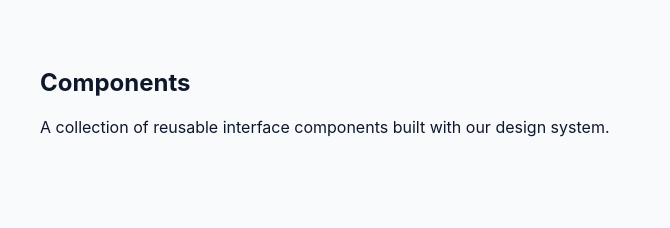
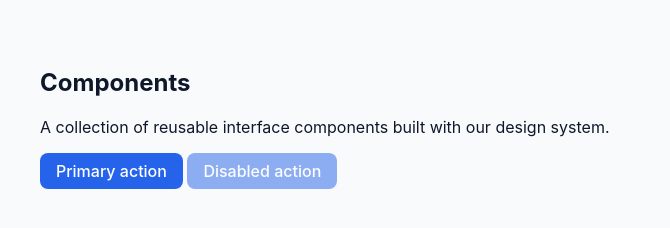
Before and after one commit to Monasterios/personal-ui-system, a plain HTML site: page frontend/index.html in a window 1280 px wide. Shown: the part 82-310 px from the top of the page, without its empty margins (0-670 px from the left). Drawn offline with Linux system fonts and the light colour scheme.

Commit message:
feat: add button component

```diff
--- a/design-system/tokens.css
+++ b/design-system/tokens.css
@@ -12,6 +12,7 @@
 
     --color-success: #16a34a;
     --color-danger: #dc2626;
+    --color-focus: #2563eb;
 
     /* Spacing */
     --space-xs: 0.25rem;  /* 4px */
@@ -40,4 +41,8 @@
     --font-weight-medium: 500;
     --font-weight-semibold: 600;
     --font-weight-bold: 700;
+
+    /* Motion */
+    --duration-fast: 150ms;
+    --ease-default: ease-in-out;
 }
--- /dev/null
+++ b/frontend/css/components.css
@@ -0,0 +1,39 @@
+.c-button {
+    display: inline-flex;
+    align-items: center;
+    justify-content: center;
+    gap: var(--space-sm);
+
+    padding: var(--space-sm) var(--space-md);
+
+    font: inherit;
+    font-weight: var(--font-weight-medium);
+
+    color: var(--color-surface);
+    background-color: var(--color-primary);
+
+    border: 0;
+    border-radius: var(--radius-md);
+    cursor: pointer;
+
+    transition: filter var(--duration-fast) var(--ease-default);
+}
+
+.c-button:hover {
+    filter: brightness(0.9);
+}
+
+.c-button:focus-visible {
+    outline: 3px solid var(--color-focus);
+    outline-offset: 3px;
+}
+
+.c-button:active {
+    filter: brightness(0.8);
+}
+
+.c-button:disabled {
+    opacity: 0.5;
+    cursor: not-allowed;
+    filter: none;
+}
--- a/frontend/index.html
+++ b/frontend/index.html
@@ -9,6 +9,7 @@
     <link rel="stylesheet" href="../design-system/tokens.css">
     <link rel="stylesheet" href="css/base.css">
     <link rel="stylesheet" href="css/layouts.css">
+    <link rel="stylesheet" href="css/components.css">
 </head>
 <body>
 <header>
@@ -21,6 +22,12 @@
         <p>
             A collection of reusable interface components built with our design system.
         </p>
+        <button class="c-button" type="button">
+            Primary action
+        </button>
+        <button class="c-button" type="button" disabled>
+            Disabled action
+        </button>
     </section>
 </main>
 
```
